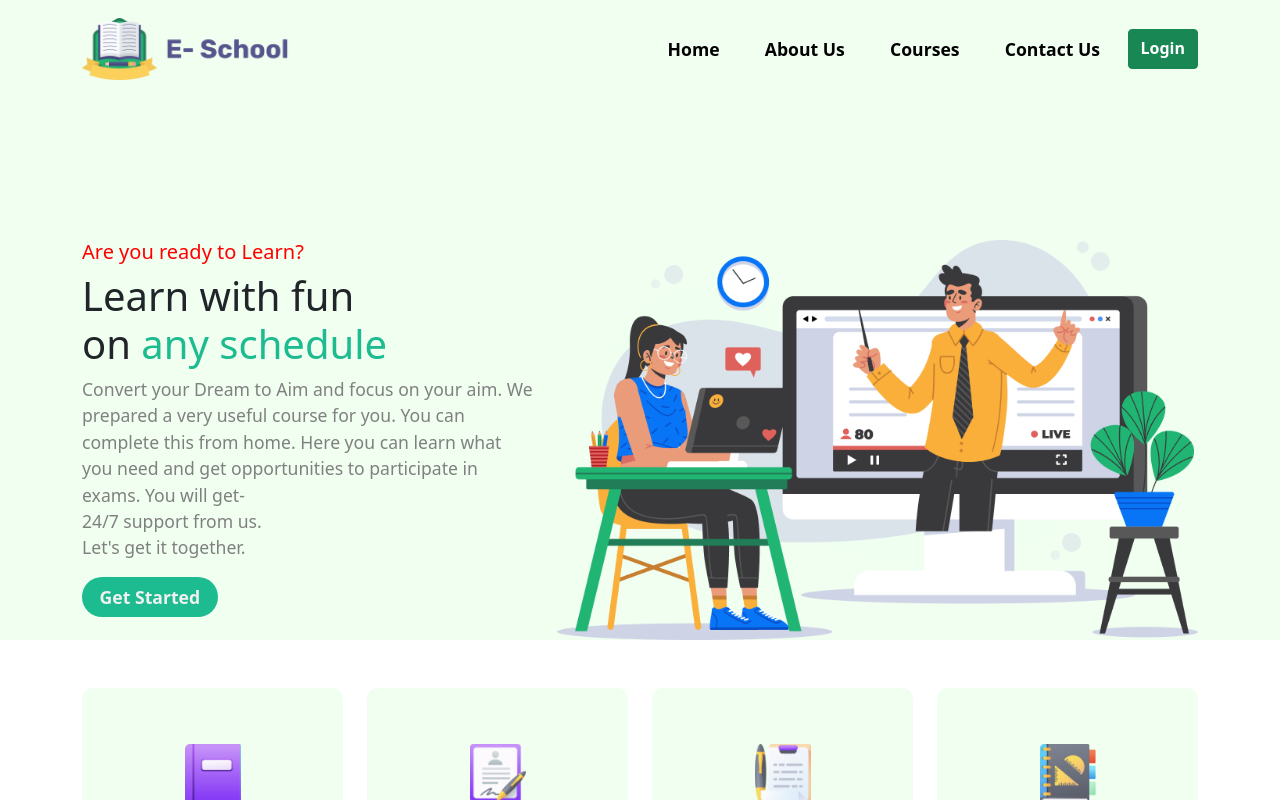
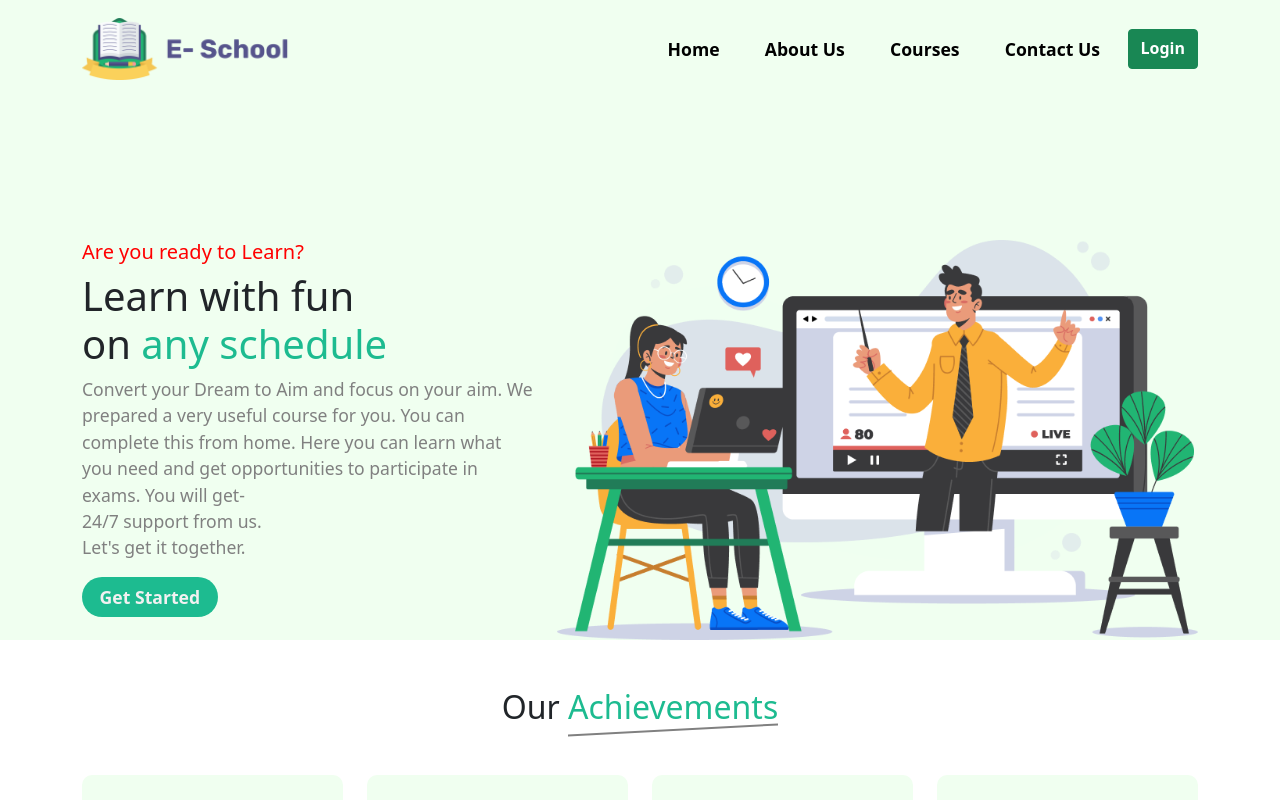
Before and after one commit to salmanSrahman/React-15-Basic-Projects, a React (Create React App) app in the folder online-school/: page / in a window 1280 px wide. Shown: the top 800 px of the page. Built offline with nearby package versions, Linux system fonts and the light colour scheme.

Commit message:
courses part start

```diff
--- /dev/null
+++ b/online-school/src/Components/Home/Courses/Courses.js
@@ -0,0 +1,11 @@
+import React from "react";
+
+const Courses = () => {
+  return (
+    <div>
+      <h1>Here Is Main Course.</h1>
+    </div>
+  );
+};
+
+export default Courses;
--- a/online-school/src/Components/Home/Home.js
+++ b/online-school/src/Components/Home/Home.js
@@ -1,5 +1,6 @@
 import React from "react";
 import Banner from "./Banner/Banner";
+import Courses from "./Courses/Courses";
 import Success from "./Success/Success";
 
 const Home = () => {
@@ -7,6 +8,7 @@ const Home = () => {
     <div>
       <Banner />
       <Success />
+      <Courses/>
     </div>
   );
 };
--- a/online-school/src/Components/Home/Success/Success.css
+++ b/online-school/src/Components/Home/Success/Success.css
@@ -1,3 +1,24 @@
 .success-part {
       padding: 3rem 0;
 }
+
+.title h2 span {
+      position: relative;
+}
+
+.title {
+      padding-bottom: 2.5rem;
+}
+
+.title h2 span:after {
+      content: "";
+      position: absolute;
+      left: 0;
+      bottom: -3px;
+      width: 100%;
+      height: 2px;
+      background-color: grey;
+      -webkit-transform: skewY(-3deg);
+      transform: skewY(-3deg);
+
+}
--- a/online-school/src/Components/Home/Success/Success.js
+++ b/online-school/src/Components/Home/Success/Success.js
@@ -32,6 +32,11 @@ const successInfo = [
 const Success = () => {
   return (
     <div className="success-part">
+      <div className="title">
+        <h2 className="text-center">
+          Our <span class="green-color">Achievements</span>
+        </h2>
+      </div>
       <div className="container">
         <div className="row g-4">
           {successInfo.map((success) => (
--- a/online-school/src/Components/Home/Success/SuccessDetails/SuccessDetails.js
+++ b/online-school/src/Components/Home/Success/SuccessDetails/SuccessDetails.js
@@ -2,7 +2,6 @@ import React from "react";
 import "./SuccessDetails.css";
 
 const SuccessDetails = (props) => {
-  console.log(props);
   const { title, img, number } = props.success;
   return (
     <div className="col-xl-3 col-md-6">
```
Also changed, not shown: online-school/public/mainCoursesData.JSON (added, +45 -0 lines), online-school/src/Components/Home/Courses/Courses.css (added).
